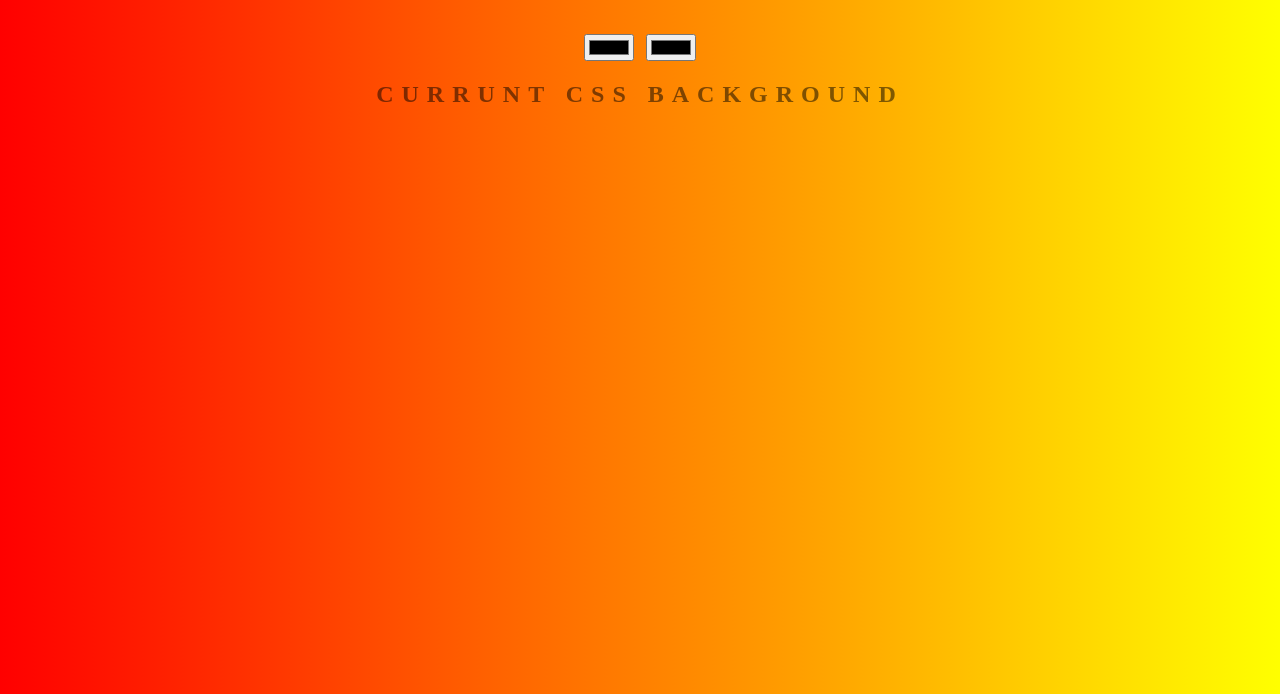
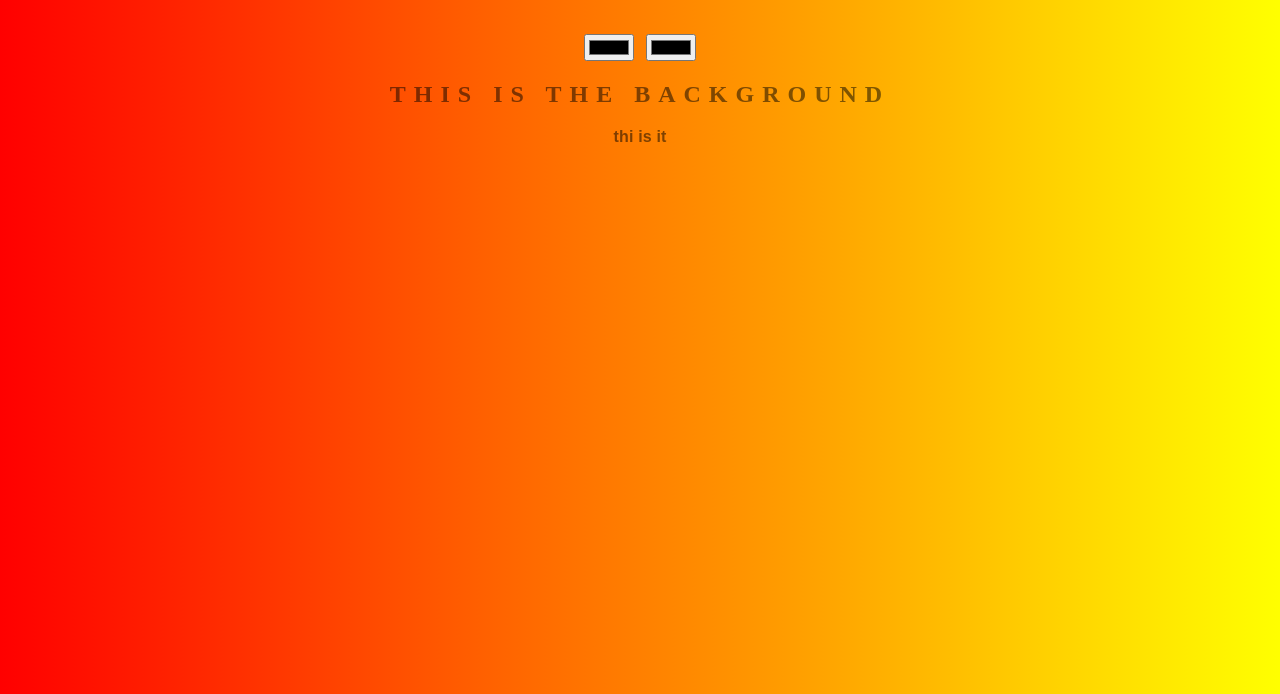
Before and after one commit to sabimuhammed/background-generator, a plain HTML site: page index.html in a window 1280 px wide. Shown: the part 106-800 px from the top of the page. Drawn offline with Linux system fonts and the light colour scheme.

Commit message:
changing text

```diff
--- a/index.html
+++ b/index.html
@@ -9,8 +9,8 @@
 	<h1>Backround Generater</h1>
 	<input class="color1" type="color" name="color1" value="00ff00">
 	<input class="color2" type="color" name="color2" value="#ff000">
-	<h2>currunt css Background</h2>
-	<h3></h3>
+	<h2>This Is The Background</h2>
+	<h3> thi is it</h3>
 	<script type="text/javascript" src="script.js"></script>
 
 
```
